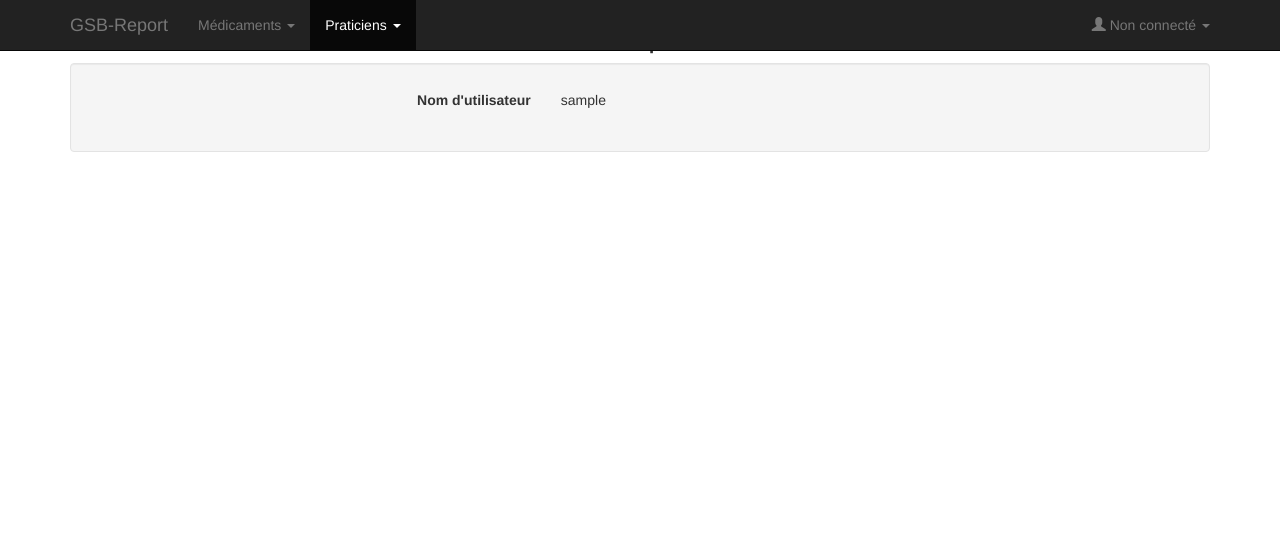
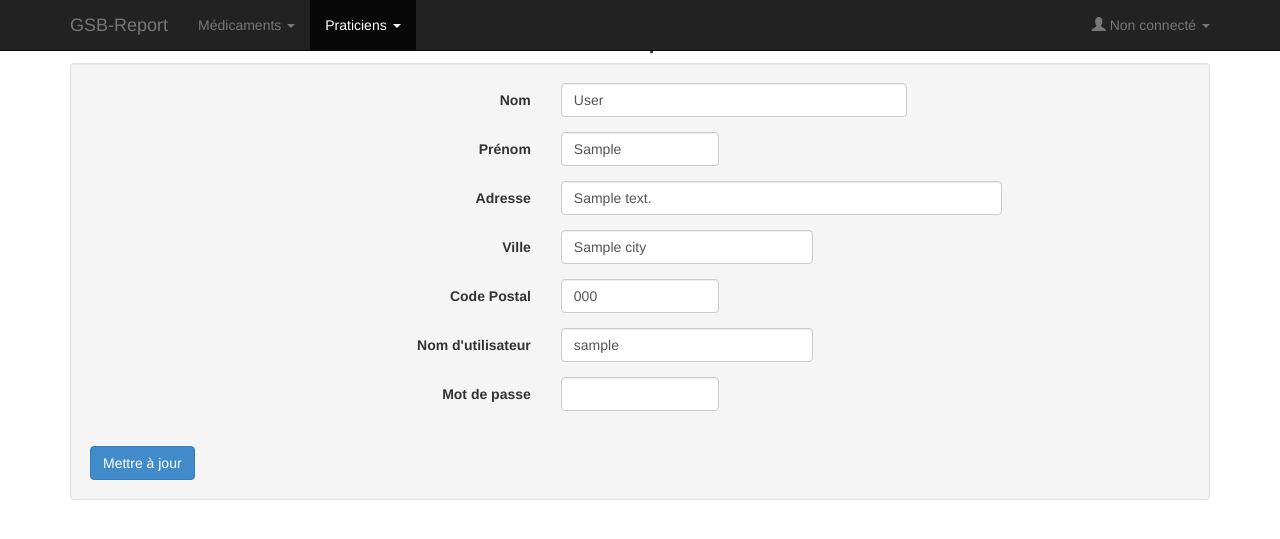
Before and after one commit to nicolasfaure9/GSB-Report, a PHP site: template views/profil.html.twig in a window 1280 px wide. Shown: the top 539 px of the page. Run offline with PHP 8.4, Linux system fonts and the light colour scheme; the template is opened without the code that fills it: most values are stand-ins (such as "Sample title", 1, 10 or a date in 2020); some libraries are stand-ins or nearby versions.

Commit message:
GSB-Report mission 2 v2

```diff
--- a/views/profil.html.twig
+++ b/views/profil.html.twig
@@ -8,12 +8,50 @@
     <div class="well">
         <form class="form-horizontal" role="form">
             <div class="form-group">
-            <label class="col-sm-5 control-label">Nom d'utilisateur </label>
-            <div class="col-sm-7">
-            <p class="form-control-static">{{ visitor.username }}</p>
+                <label class="col-sm-5 control-label">Nom </label>
+                <div class="col-sm-4">
+                    <input name="last_name" type="text" class="form-control" value="{{ visitor.last_name }}">
                 </div>
             </div>
-
+            <div class="form-group">
+                <label class="col-sm-5 control-label">Prénom </label>
+                <div class="col-sm-2">
+                    <input name="first_name" type="text" class="form-control" value="{{ visitor.first_name }}">
+                </div>
+            </div>
+            <div class="form-group">
+                <label class="col-sm-5 control-label">Adresse </label>
+                <div class="col-sm-5">
+                    <input name="address" type="text" class="form-control" value="{{ visitor.address }}">
+                </div>
+            </div>
+            <div class="form-group">
+                <label class="col-sm-5 control-label">Ville </label>
+                <div class="col-sm-3">
+                    <input name="city" type="text" class="form-control" value="{{ visitor.city }}">
+                </div>
+            </div>
+            <div class="form-group">
+                <label class="col-sm-5 control-label">Code Postal</label>
+                <div class="col-sm-2">
+                    <input name="zip_code" type="text" class="form-control" value="{{ visitor.zip_code }}">
+                </div>
+            </div>
+            <div class="form-group">
+                <label class="col-sm-5 control-label">Nom d'utilisateur </label>
+                <div class="col-sm-3">
+                    <input name="username" type="text" class="form-control" value="{{ visitor.username }}"</p>
+                </div>
+            </div>
+            <div class="form-group">
+                <label class="col-sm-5 control-label">Mot de passe </label>
+                <div class="col-sm-2">
+                    <input name="password" type="text" class="form-control" </p>
+                </div>
+            </div><br>
+            <div >
+                <button  type="submit" id="visitor_save" name="visitor[save]" class="btn btn-primary">Mettre à jour</button>
+            </div>
     </div>
 </form>
 </div>
```
Also changed, not shown: src/GSB/DAO/VisitorDAO.php (+17 -10 lines), src/GSB/Domain/Visitor.php (+86 -1 lines). Lines whose indentation alone changed are shown as unchanged.
